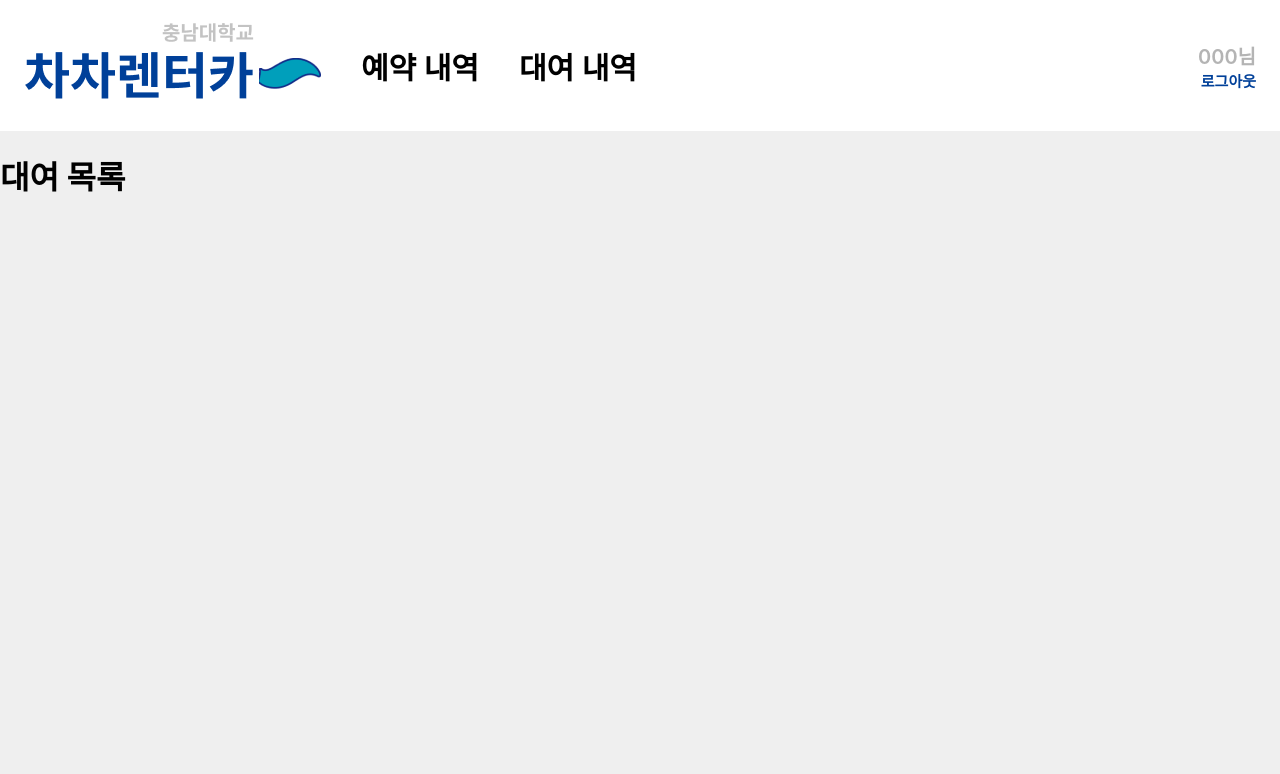
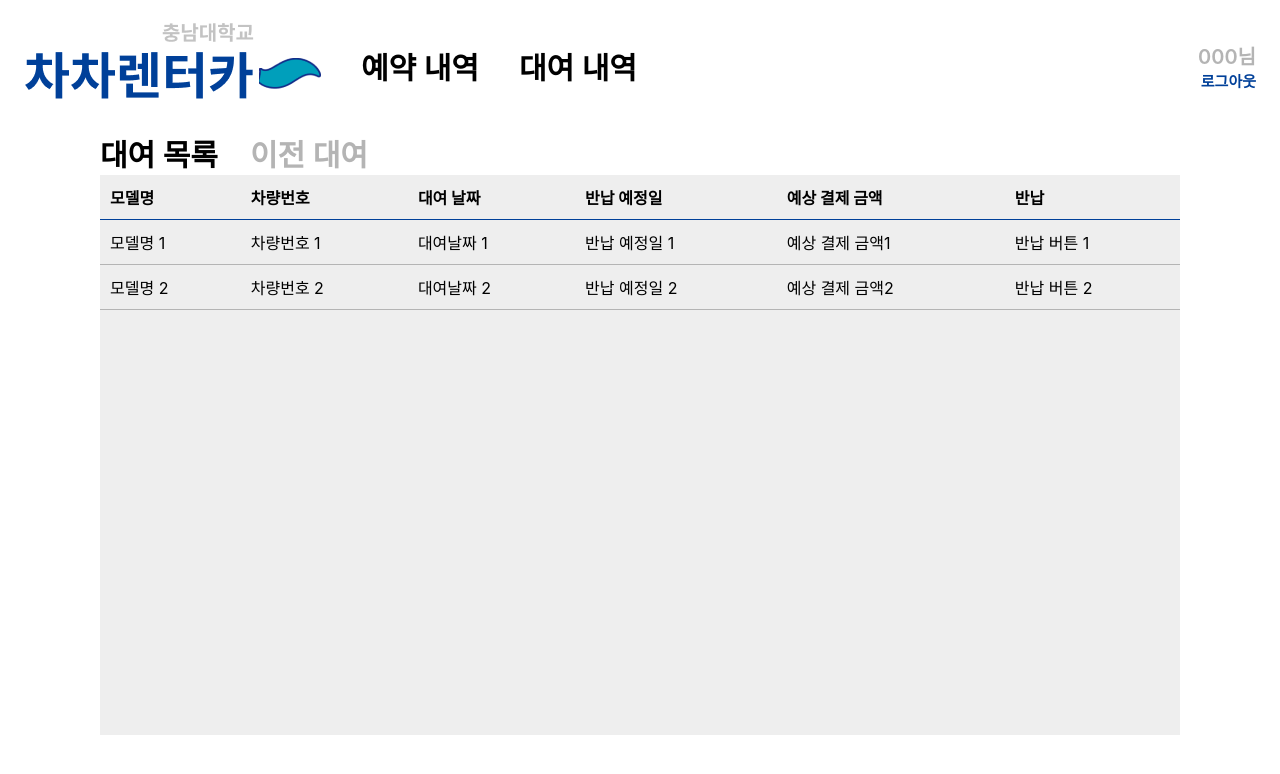
Before and after one commit to YimKeul/ChaChaRentCar, a React (Create React App) app: page /myrental in a window 1280 px wide. Shown: the top 774 px of the page. Built offline with nearby package versions, Linux system fonts and the light colour scheme.

Commit message:
feat : reserve&rent list page

```diff
--- a/src/pages/RentalList.jsx
+++ b/src/pages/RentalList.jsx
@@ -1,13 +1,144 @@
-import React from "react";
-import { Header, Cfonts, LightGray, CnuBlue } from "../components";
+import React, { useState } from "react";
+import { Header, Cfonts, LightGray, CnuBlue, BgGray } from "../components";
+import styled from "styled-components";
+const RentalList = () => {
+  const [nowRent, isNowRent] = useState(true);
+  const handleList = () => {
+    isNowRent(!nowRent);
+  };
 
-const RentalList = () => {
   return (
-    <div>
+    <S.out>
       <Header />
-      <h1>대여 목록</h1>
-    </div>
+      <S.container>
+        {nowRent ? (
+          // 대여목록
+          <S.row>
+            <Cfonts size={30}>대여 목록</Cfonts>
+            <span style={{ paddingInline: "16px" }} />
+            <Cfonts
+              size={30}
+              color={LightGray}
+              style={{ cursor: "pointer" }}
+              onClick={() => handleList()}
+            >
+              이전 대여
+            </Cfonts>
+          </S.row>
+        ) : (
+          <S.row>
+            <Cfonts
+              size={30}
+              color={LightGray}
+              style={{ cursor: "pointer" }}
+              onClick={() => handleList()}
+            >
+              대여 목록
+            </Cfonts>
+            <span style={{ paddingInline: "16px" }} />
+            <Cfonts size={30}>이전 대여</Cfonts>
+          </S.row>
+        )}
+        {nowRent ? (
+          <S.listBox>
+            <S.table>
+              <S.tableRow>
+                <S.tableHeader>모델명</S.tableHeader>
+                <S.tableHeader>차량번호</S.tableHeader>
+                <S.tableHeader>대여 날짜</S.tableHeader>
+                <S.tableHeader>반납 예정일</S.tableHeader>
+                <S.tableHeader>예상 결제 금액</S.tableHeader>
+                <S.tableHeader>반납</S.tableHeader>
+              </S.tableRow>
+              <S.tableRow>
+                <S.tableData>모델명 1</S.tableData>
+                <S.tableData>차량번호 1</S.tableData>
+                <S.tableData>대여날짜 1</S.tableData>
+                <S.tableData>반납 예정일 1</S.tableData>
+                <S.tableData>예상 결제 금액1</S.tableData>
+                <S.tableData>반납 버튼 1</S.tableData>
+              </S.tableRow>
+              <S.tableRow>
+                <S.tableData>모델명 2</S.tableData>
+                <S.tableData>차량번호 2</S.tableData>
+                <S.tableData>대여날짜 2</S.tableData>
+                <S.tableData>반납 예정일 2</S.tableData>
+                <S.tableData>예상 결제 금액2</S.tableData>
+                <S.tableData>반납 버튼 2</S.tableData>
+              </S.tableRow>
+            </S.table>
+          </S.listBox>
+        ) : (
+          <S.listBox>
+            <S.table>
+              <S.tableRow>
+                <S.tableHeader>모델명</S.tableHeader>
+                <S.tableHeader>차량번호</S.tableHeader>
+                <S.tableHeader>대여 날짜</S.tableHeader>
+                <S.tableHeader>반납 일</S.tableHeader>
+                <S.tableHeader>결제 금액</S.tableHeader>
+              </S.tableRow>
+              <S.tableRow>
+                <S.tableData>모델명 1</S.tableData>
+                <S.tableData>차량번호 1</S.tableData>
+                <S.tableData>대여날짜 1</S.tableData>
+                <S.tableData>반납 일 1</S.tableData>
+                <S.tableData>결제 금액 1</S.tableData>
+              </S.tableRow>
+              <S.tableRow>
+                <S.tableData>모델명 2</S.tableData>
+                <S.tableData>차량번호 2</S.tableData>
+                <S.tableData>대여날짜 2</S.tableData>
+                <S.tableData>반납 일 2</S.tableData>
+                <S.tableData>결제 금액 2</S.tableData>
+              </S.tableRow>
+            </S.table>
+          </S.listBox>
+        )}
+      </S.container>
+    </S.out>
   );
 };
 
+const S = {
+  out: styled.div`
+    background-color: #fff;
+    /* padding-inline: 24px; */
+    height: 100%;
+    overflow: hidden;
+  `,
+  container: styled.div`
+    padding-inline: 100px;
+    height: 100%;
+  `,
+  row: styled.div`
+    display: flex;
+  `,
+  listBox: styled.div`
+    background-color: ${() => BgGray};
+    width: 100%;
+    height: 70%;
+    overflow: scroll;
+  `,
+  table: styled.table`
+    width: 100%;
+    border-collapse: collapse;
+  `,
+  tableRow: styled.tr`
+    &:nth-child(even) {
+      background-color: ${BgGray};
+    }
+  `,
+  tableHeader: styled.th`
+    padding: 10px;
+    font-weight: bold;
+    text-align: left;
+    border-bottom: 1px solid ${CnuBlue};
+  `,
+  tableData: styled.td`
+    padding: 10px;
+    border-bottom: 1px solid ${LightGray};
+  `,
+};
+
 export default RentalList;
--- a/src/pages/Reserve.jsx
+++ b/src/pages/Reserve.jsx
@@ -1,4 +1,4 @@
-import React, { useState, useEffect } from "react";
+import React, { useState } from "react";
 import styled from "styled-components";
 import {
   Header,
--- a/src/pages/ReserveList.jsx
+++ b/src/pages/ReserveList.jsx
@@ -1,12 +1,78 @@
 import React from "react";
-import { Header, Cfonts, LightGray, CnuBlue } from "../components";
+import { Header, Cfonts, LightGray, CnuBlue, BgGray } from "../components";
+import styled from "styled-components";
 const ReserveList = () => {
   return (
-    <div>
+    <S.out>
       <Header />
-      <h1>예약리스트</h1>
-    </div>
+      <S.container>
+        <Cfonts size={30}>예약 내역</Cfonts>
+        <S.listBox>
+          <S.table>
+            <S.tableRow>
+              <S.tableHeader>모델명</S.tableHeader>
+              <S.tableHeader>차량번호</S.tableHeader>
+              <S.tableHeader>대여날짜</S.tableHeader>
+              <S.tableHeader>반납 예정일</S.tableHeader>
+              <S.tableHeader>취소</S.tableHeader>
+            </S.tableRow>
+            <S.tableRow>
+              <S.tableData>모델명 1</S.tableData>
+              <S.tableData>차량번호 1</S.tableData>
+              <S.tableData>대여날짜 1</S.tableData>
+              <S.tableData>반납 예정일 1</S.tableData>
+              <S.tableData>취소 버튼 1</S.tableData>
+            </S.tableRow>
+            <S.tableRow>
+              <S.tableData>모델명 2</S.tableData>
+              <S.tableData>차량번호 2</S.tableData>
+              <S.tableData>대여날짜 2</S.tableData>
+              <S.tableData>반납 예정일 2</S.tableData>
+              <S.tableData>취소 버튼 2</S.tableData>
+            </S.tableRow>
+          </S.table>
+        </S.listBox>
+      </S.container>
+    </S.out>
   );
 };
 
+const S = {
+  out: styled.div`
+    background-color: #fff;
+    /* padding-inline: 24px; */
+    height: 100%;
+    overflow: hidden;
+  `,
+  container: styled.div`
+    padding-inline: 100px;
+    height: 100%;
+  `,
+  listBox: styled.div`
+    background-color: ${() => BgGray};
+    width: 100%;
+    height: 70%;
+    overflow: scroll;
+  `,
+  table: styled.table`
+    width: 100%;
+    border-collapse: collapse;
+  `,
+  tableRow: styled.tr`
+    &:nth-child(even) {
+      background-color: ${BgGray};
+    }
+  `,
+  tableHeader: styled.th`
+    padding: 10px;
+    font-weight: bold;
+    text-align: left;
+    border-bottom: 1px solid ${CnuBlue};
+  `,
+  tableData: styled.td`
+    padding: 10px;
+    border-bottom: 1px solid ${LightGray};
+  `,
+};
+
 export default ReserveList;
```
